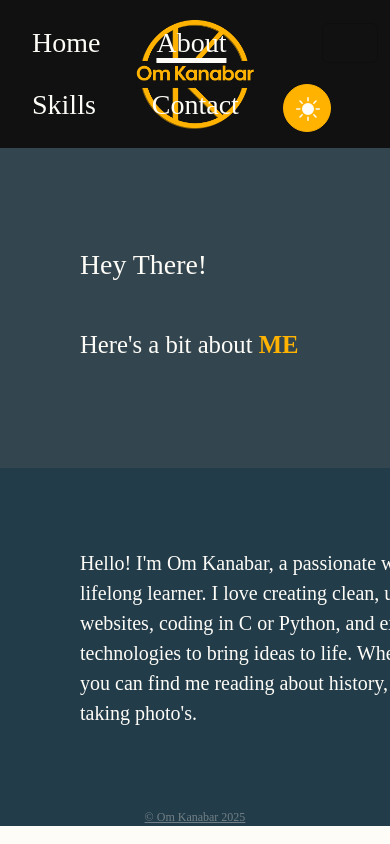
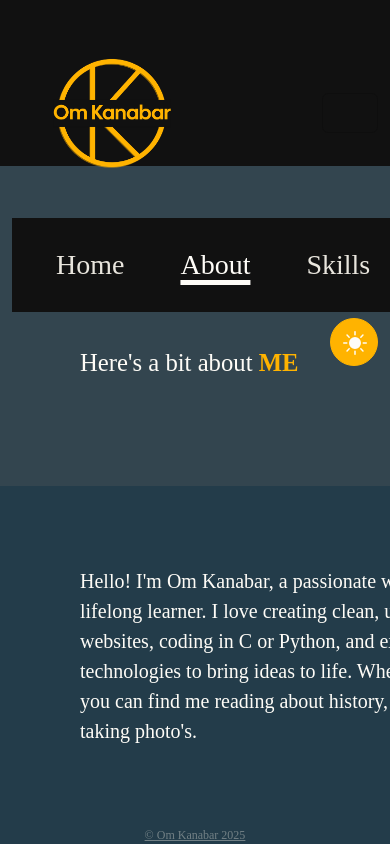
Before and after one commit to om-kanabar/om-kanabar.github.io, a plain HTML site: page about.html in a window 390 px wide. Shown: the top 844 px of the page. Drawn offline with nearby package versions, Linux system fonts and the light colour scheme; a web font is replaced by a local one.

Commit message:
Refactor navbar layout and improve dark mode styles
Unified navbar structure across all HTML pages for consistency, including mobile and desktop logo handling, navigation links, and dark mode toggle. Updated styles.css to fix hover and active link colors, adjust footer margin, and improve dark mode background handling for nav and navbar-collapse.

```diff
--- a/about.html
+++ b/about.html
@@ -33,39 +33,38 @@ More info in LICENSE
   <link rel="stylesheet" type='text/css' href="https://cdn.jsdelivr.net/gh/devicons/devicon@latest/devicon.min.css" />
 </head>
 <body>
-  <nav class="navbar navbar-expand-md position-relative" id="nav">
-    <div class="container-fluid w-100 d-flex justify-content-between align-items-center">
-      <!-- Left links -->
-      <div class="d-flex gap-3">
-        <a class="nav-link" href="index.html">Home</a>
-        <a class="nav-link active" href="#nav">About</a>
-      </div>
+  <nav class="navbar navbar-expand-md bg-body">
+    <div class="container-fluid">
+      <!-- Logo for mobile -->
+      <a class="navbar-brand d-md-none" href="index.html">
+        <img id="logo-mobile" src="Assets/4.png" alt="Logo" height="40" />
+      </a>
 
-      <!-- Toggler Button -->
-      <button class="navbar-toggler ms-2" type="button" data-bs-toggle="collapse" data-bs-target="#navbarCollapse" aria-controls="navbarCollapse" aria-expanded="false" aria-label="Toggle navigation">
+      <!-- Toggler -->
+      <button class="navbar-toggler" type="button" data-bs-toggle="collapse"
+        data-bs-target="#navbarCollapse" aria-controls="navbarCollapse" aria-expanded="false"
+        aria-label="Toggle navigation">
         <span class="navbar-toggler-icon"></span>
       </button>
 
-      <!-- Right links -->
-      <div class="d-flex gap-3 align-items-center">
-        <a class="nav-link" href="#skills">Skills</a>
-        <a class="nav-link" href="contact.html">Contact</a>
-        <button onclick="myFunction()" type="button" id="darkButton" class="btn dModebtn ms-2">
-          <svg xmlns="http://www.w3.org/2000/svg" width="24" height="24" fill="currentColor" class="bi bi-moon-fill" viewBox="0 0 16 16"><path d="M6 .278a.77.77 0 0 1 .08.858 7.2 7.2 0 0 0-.878 3.46c0 4.021 3.278 7.277 7.318 7.277q.792-.001 1.533-.16a.79.79 0 0 1 .81.316.73.73 0 0 1-.031.893A8.35 8.35 0 0 1 8.344 16C3.734 16 0 12.286 0 7.71 0 4.266 2.114 1.312 5.124.06A.75.75 0 0 1 6 .278"/></svg>
-        </button>
+      <!-- Collapsed content -->
+      <div class="collapse navbar-collapse d-flex align-items-center" id="navbarCollapse">
+        <a class="navbar-brand d-none d-md-block me-3" href="index.html">
+          <img id="logo-desktop" src="Assets/4.png" alt="Logo" height="50" />
+        </a>
+        <ul class="navbar-nav d-flex flex-row align-items-center">
+          <li class="nav-item ms-2 me-2"><a class="nav-link" href="index.html">Home</a></li>
+          <li class="nav-item ms-2 me-2"><a class="nav-link  active" href="about.html">About</a></li>
+          <li class="nav-item ms-2 me-2"><a class="nav-link" href="#skills">Skills</a></li>
+          <li class="nav-item ms-2 me-2"><a class="nav-link" href="contact.html">Contact</a></li>
+        </ul>
+      </div>
+
+      <!-- Dark mode toggle -->
+      <div class="d-flex ms-auto">
+        <button type="button" id="darkButton" class="btn dModebtn ms-2">🌙</button>
       </div>
     </div>
-
-    <!-- Centered Logo -->
-    <a class="position-absolute start-50 translate-middle-x" href="index.html">
-      <img id="logo" src="/Assets/4.png" alt="Logo" height="50"/>
-      <noscript>
-        <style>
-          #logo { display: none; }
-        </style>
-        <img src="/Assets/2.png" alt="Logo (No JavaScript)" height="50"/>
-      </noscript>
-    </a>
   </nav>
   <div class="hero">
     <div class="hero-main">
--- a/styles.css
+++ b/styles.css
@@ -87,7 +87,7 @@ nav img{
 }
 .nav-link:hover{
     background-color: transparent !important;
-    color: var(--white);
+    color: var(--white) !important;
 }
 nav .active{
     color: var(--light-text);
@@ -104,6 +104,7 @@ nav .active{
     width: 0;
     height: 100%;
     background-color: var(--light-text);
+    color: var(--white);
     transition: width 0.3s ease;
     z-index: -1;
 }
@@ -264,7 +265,7 @@ footer{
     font-family: var(--cal);
     text-align: center;
     color: var(--gray);
-    margin-top: 0;
+    margin-top: -1%;
     flex-shrink: 0;
 }
 
@@ -435,14 +436,14 @@ select:-webkit-autofill:focus {
     cursor: pointer;
     z-index: 2;
     position: relative;
-    color: var(--white);
+    color: var(--cream);
 }
 .dark-mode .nav-link:hover{
     background-color: transparent !important;
     color: var(--white);
 }
 .dark-mode nav .active{
-    color: var(--white);
+    color: var(--white) !important;
     text-decoration: underline;
     text-decoration-thickness: 4.5px;
     text-underline-offset: 6px;
@@ -466,6 +467,14 @@ select:-webkit-autofill:focus {
 
 .dark-mode nav .nav-link:hover {
     color: var(--white);
+}
+
+.dark-mode nav {
+  background-color: var(--black) !important;
+}
+
+.dark-mode .navbar-collapse {
+  background-color: var(--black) !important;
 }
 
 .dark-mode .dModebtn {
@@ -626,10 +635,3 @@ select:-webkit-autofill:focus {
         background-color: var(--black);
     }
 }
-.dark-mode nav {
-  background-color: var(--black) !important;
-}
-
-.dark-mode .navbar-collapse {
-  background-color: var(--black) !important;
-}
```
Also changed, not shown: contact.html (+29 -30 lines), index.html (+17 -24 lines), landing.html (+25 -28 lines), license.html (+26 -27 lines).
